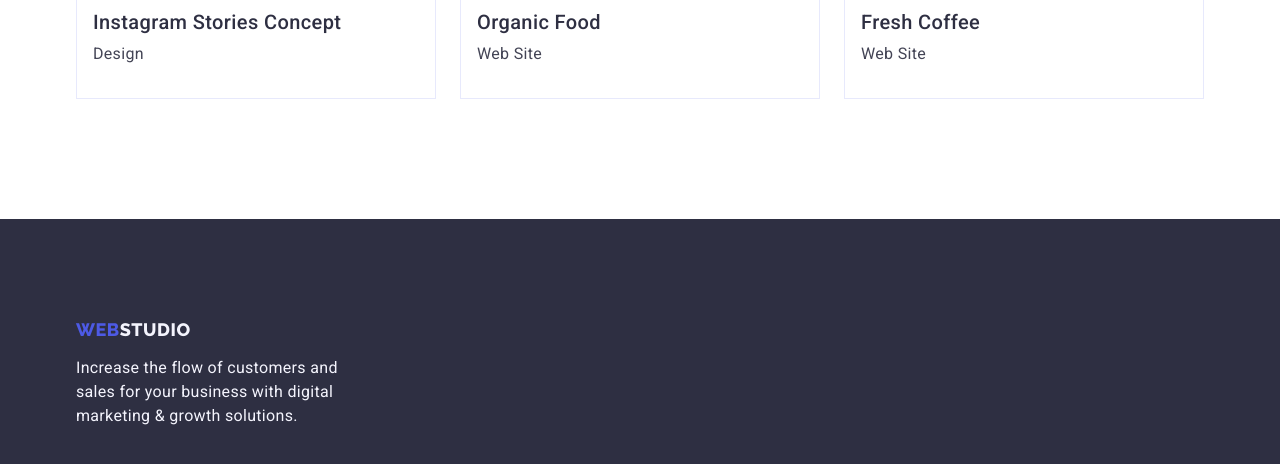
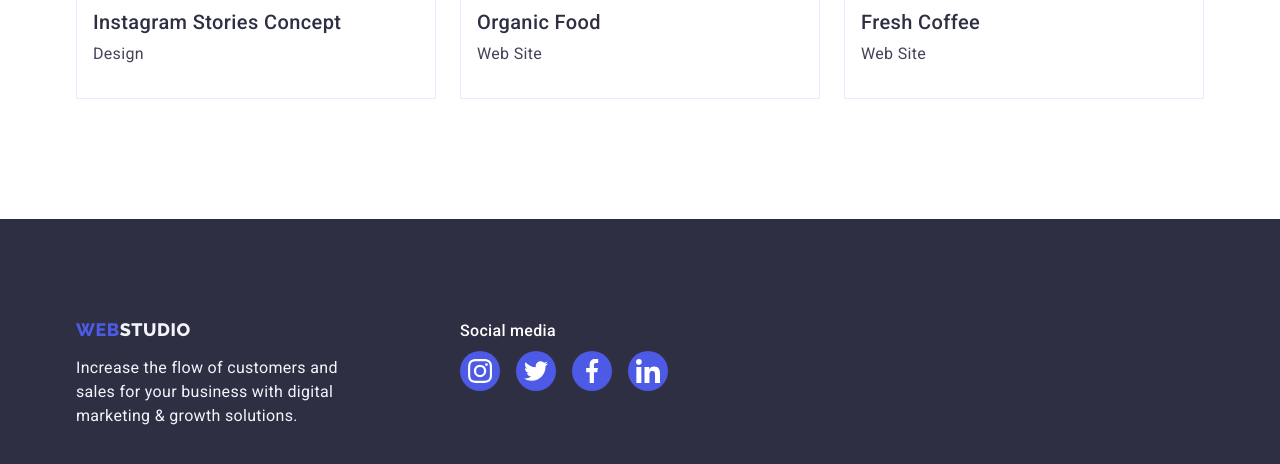
Before and after one commit to BohdanaT/goit-markup-hw-04, a plain HTML site: page portfolio.html in a window 1280 px wide. Shown: the part 1551-2015 px from the top of the page. Drawn offline with nearby package versions, Linux system fonts and the light colour scheme.

Commit message:
hw-04 commit 2

```diff
--- a/css/styles.css
+++ b/css/styles.css
@@ -531,6 +531,13 @@ img {
     flex-basis: calc((100% - 48px) / 3);
 }
 
+.portfolio-item:hover,
+.portfolio-item:focus {
+box-shadow: 0px 1px 6px rgba(46, 47, 66, 0.08),
+0px 1px 1px rgba(46, 47, 66, 0.16),
+0px 2px 1px rgba(46, 47, 66, 0.08);
+}
+
 .portfolio-descr {
     padding-top: 32px;
     padding-bottom: 32px;
--- a/portfolio.html
+++ b/portfolio.html
@@ -197,14 +197,51 @@
     </main>
     <!-- Footer section -->
     <footer class="footer">
-      <div class="container">
-        <a class="link logo" href="./index.html"
-          >Web<span class="logo-light">Studio</span></a
-        >
-        <p class="footer-text">
-          Increase the flow of customers and sales for your business with
-          digital marketing & growth solutions.
-        </p>
+      <div class="container footer-content">
+        <div>
+          <a class="link logo" href="./index.html">
+            Web<span class="logo-light">Studio</span>
+          </a>
+          <p class="footer-text">
+            Increase the flow of customers and sales for your business with
+            digital marketing & growth solutions.
+          </p>
+        </div>
+        <div>
+          <h3 class="socials-footer-header">Social media</h3>
+          <!-- Socials -->
+          <ul class="list footer-socials">
+            <li class="footer-socials-item">
+              <a class="link footer-socials-link" href="">
+                <svg class="footer-socials-icon" width="24" height="24">
+                  <use href="./images/icons/icons.svg#instagram"></use>
+                </svg>
+              </a>
+            </li>
+            <li class="footer-socials-item">
+              <a class="link footer-socials-link" href="">
+                <svg class="footer-socials-icon" width="24" height="24">
+                  <use href="./images/icons/icons.svg#twitter"></use>
+                </svg>
+              </a>
+            </li>
+            <li class="footer-socials-item">
+              <a class="link footer-socials-link" href="">
+                <svg class="footer-socials-icon" width="24" height="24">
+                  <use href="./images/icons/icons.svg#facebook"></use>
+                </svg>
+              </a>
+            </li>
+            <li class="footer-socials-item">
+              <a class="link footer-socials-link" href="">
+                <svg class="footer-socials-icon" width="24" height="24">
+                  <use href="./images/icons/icons.svg#linkedin"></use>
+                </svg>
+              </a>
+            </li>
+          </ul>
+          <!-- Socials end -->
+        </div>
       </div>
     </footer>
   </body>
```
